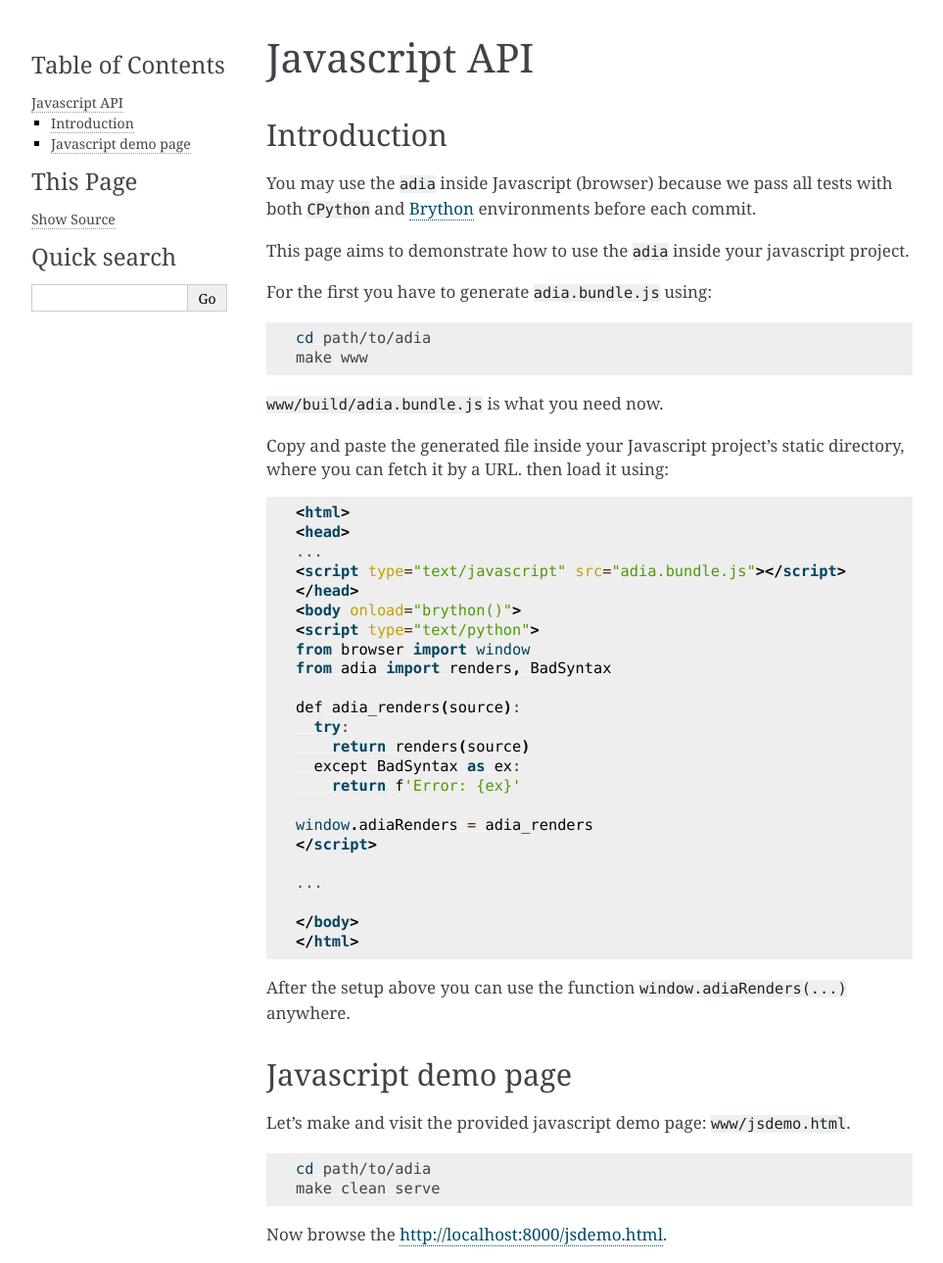
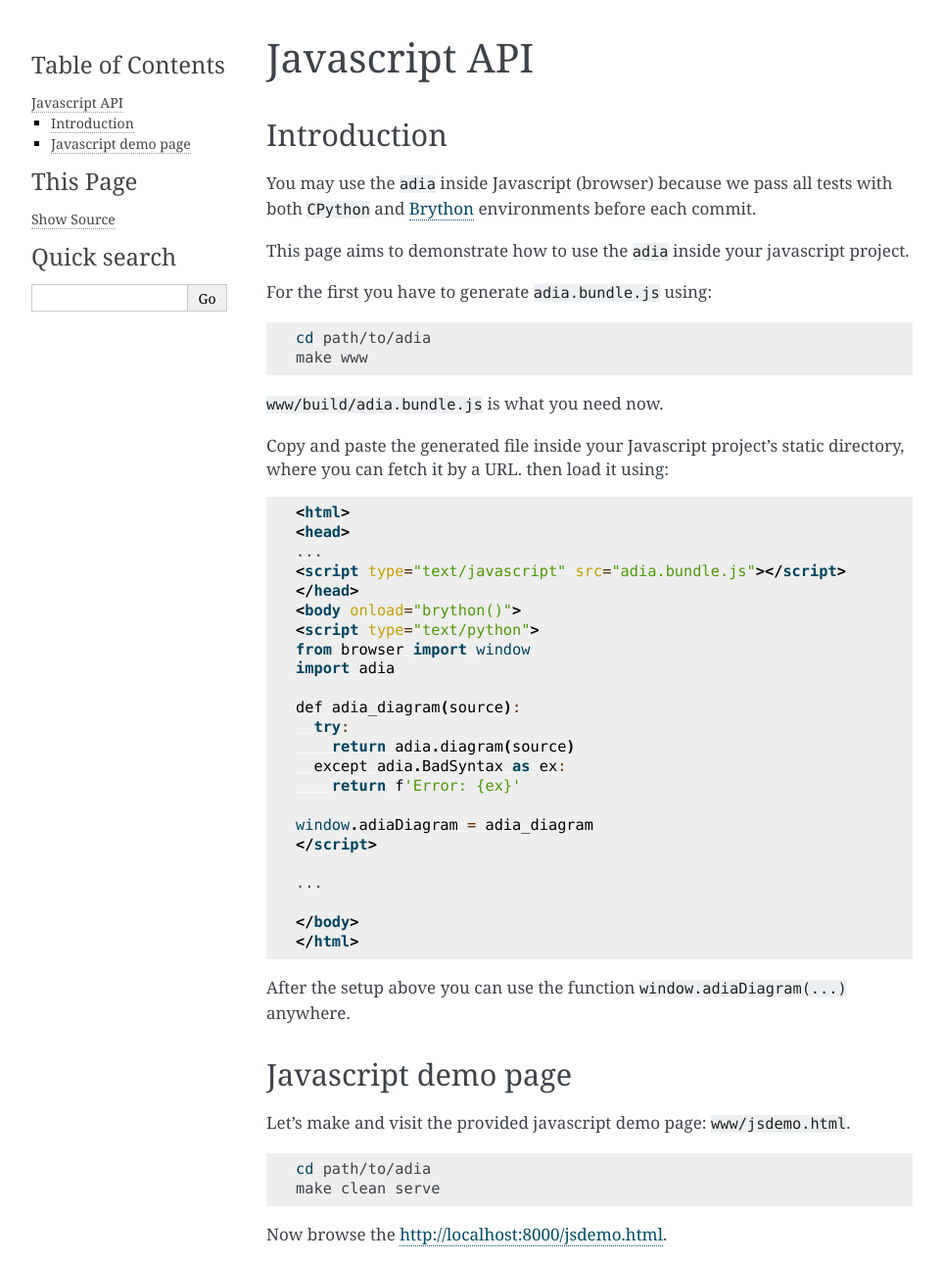
Before and after one commit to pylover/adia, a Sphinx documentation site: the page built from documentation/javascriptapi.rst, in a window 1280 px wide. Shown: the whole page at 98% size, without its empty margins (148-1111 px from the left). Built offline with Sphinx 7.4.7, drawn with Linux system fonts in a browser that asks for light colours.

Commit message:
Fix: Outdated javascript page. #28

```diff
--- a/documentation/index.rst
+++ b/documentation/index.rst
@@ -3,8 +3,8 @@
    You can adapt this file completely to your liking, but it should at least
    contain the root `toctree` directive.
 
-v\ |version| documentation!
-===========================
+ADia v\ |version| documentation!
+================================
 
 .. image:: http://img.shields.io/pypi/v/easycli.svg?style=for-the-badge&logo=python&logoColor=white&logoWidth=20
    :alt: PyPI
--- a/documentation/javascriptapi.rst
+++ b/documentation/javascriptapi.rst
@@ -34,15 +34,15 @@ directory, where you can fetch it by a URL. then load it using:
    <body onload="brython()">
    <script type="text/python">
    from browser import window
-   from adia import renders, BadSyntax
+   import adia
 
-   def adia_renders(source):
+   def adia_diagram(source):
      try:
-       return renders(source)
-     except BadSyntax as ex:
+       return adia.diagram(source)
+     except adia.BadSyntax as ex:
        return f'Error: {ex}'
 
-   window.adiaRenders = adia_renders
+   window.adiaDiagram = adia_diagram
    </script>
 
    ...
@@ -51,7 +51,7 @@ directory, where you can fetch it by a URL. then load it using:
    </html>
 
 
-After the setup above you can use the function ``window.adiaRenders(...)``
+After the setup above you can use the function ``window.adiaDiagram(...)``
 anywhere.
 
 
```
Also changed, not shown: 2 other files.
